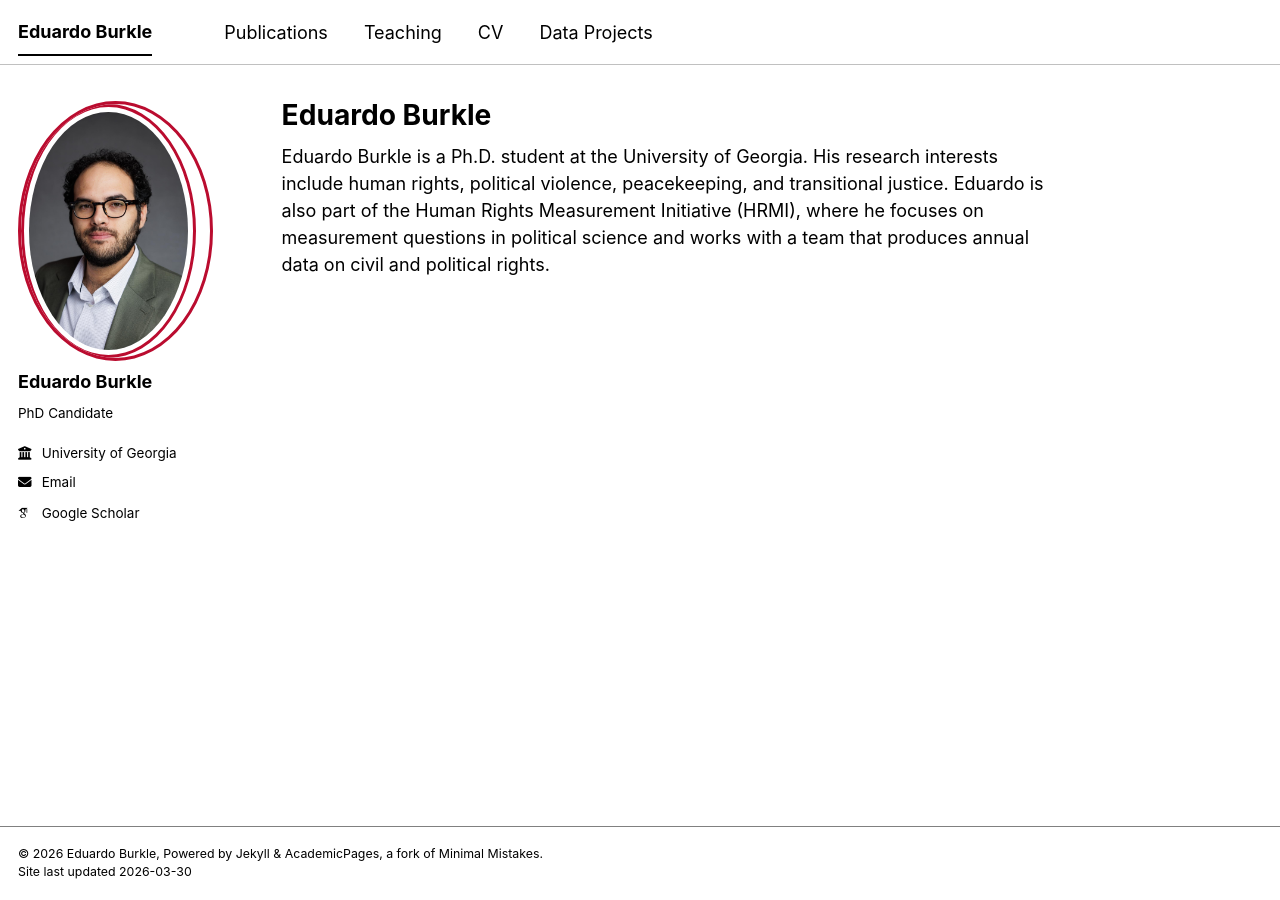
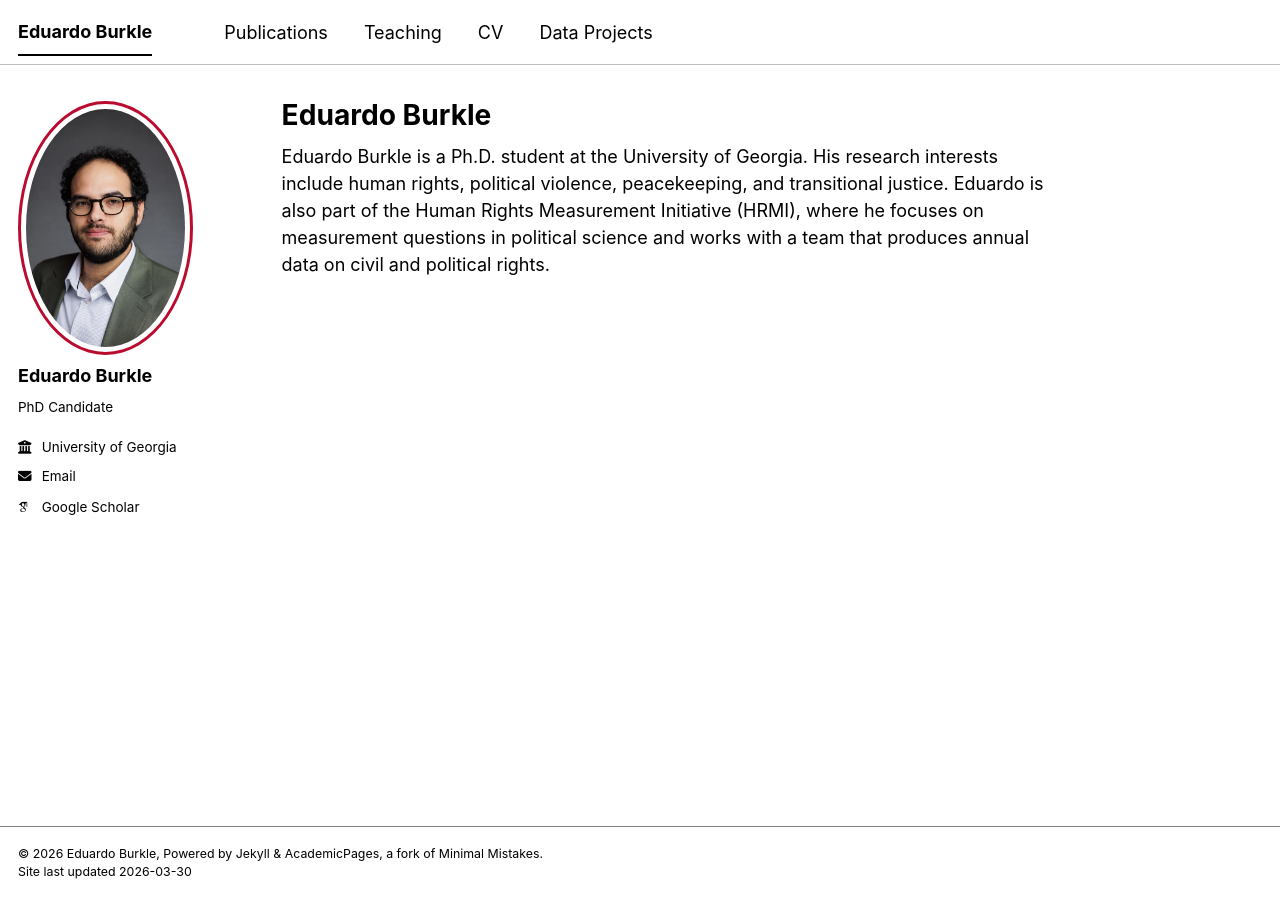
Before and after one commit to eduardoburkle/eduardoburkle.github.io, a Jekyll site: the page built from _pages/about.md, in a window 1280 px wide. Built offline with Jekyll 4.4.1, drawn with Linux system fonts in a browser that asks for light colours; some web fonts are replaced; a script bundle is joined from its source files by our own code; library files that are not in the unit come from our copies.

Commit message:
Update main.scss

```diff
--- a/assets/css/main.scss
+++ b/assets/css/main.scss
@@ -82,12 +82,8 @@
   display: none !important;
 }
 
-/* --- FORCE PICTURE ROUND --- */
-.author__avatar img,
-.author__avatar,
-#author__avatar {
+/* --- MAKE PICTURE ROUND --- */
+.author__avatar img {
   border-radius: 50% !important;
-  overflow: hidden !important; /* This clips the square corners off */
-  object-fit: cover !important;
   border: 3px solid #BA0C2F !important;
 }
```
